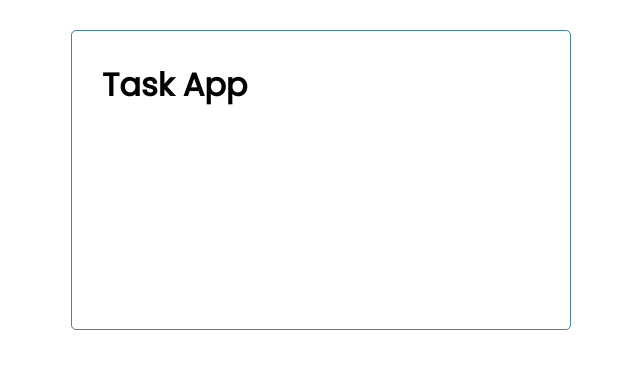
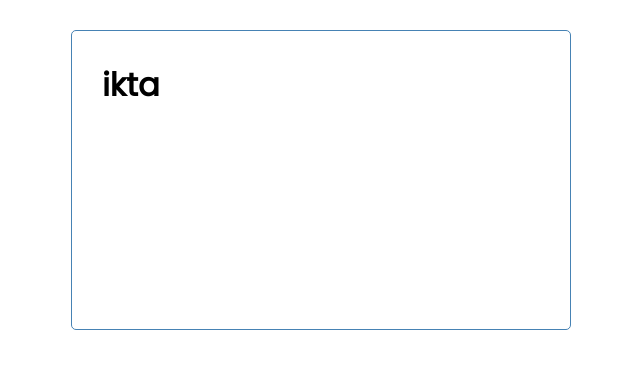
Before and after one commit to iktakhairul/Task-Record-React-Jason-Server, a React (Create React App) app: page / in a window 1280 px wide. Shown: the top 368 px of the page, without its empty margins (319-959 px from the left). Built offline with nearby package versions, Linux system fonts and the light colour scheme.

Commit message:
Header is required as string else warning

```diff
--- a/src/App.js
+++ b/src/App.js
@@ -2,7 +2,7 @@ import Header from "./components/Header";
 function App() {
   return (
     <div className="container">
-        <Header />
+        <Header title='ikta' />
     </div>
   );
 }
--- a/src/components/Header.js
+++ b/src/components/Header.js
@@ -1,9 +1,19 @@
-const Header = () => {
+import PropTypes from 'prop-types'
+
+const Header = ({title}) => {
     return (
         <header>
-            <h1>Task App</h1>
+            <h1>{title}</h1>
         </header>
     )
 }
 
+Header.defaultProps = {
+    title: 'Task App',
+}
+
+Header.propTypes = {
+    title: PropTypes.string.isRequired,
+}
+
 export default Header
```
